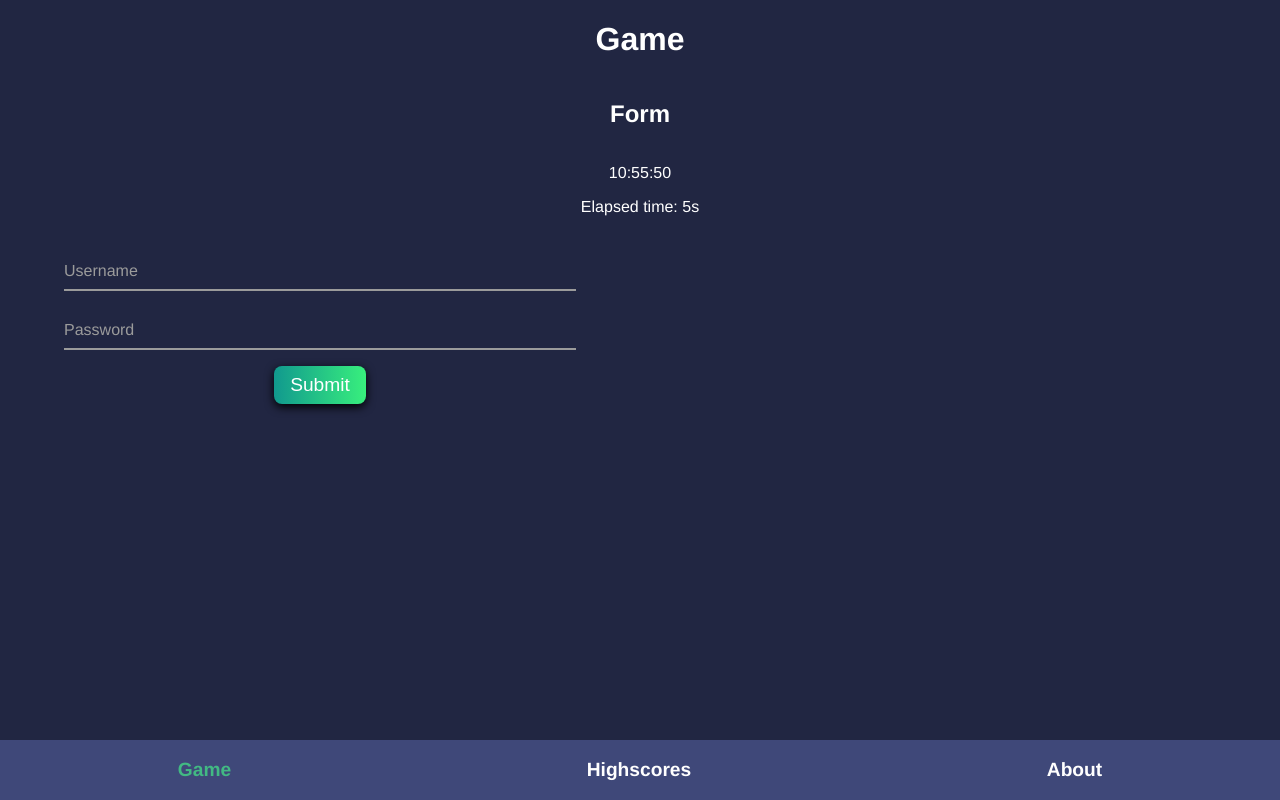
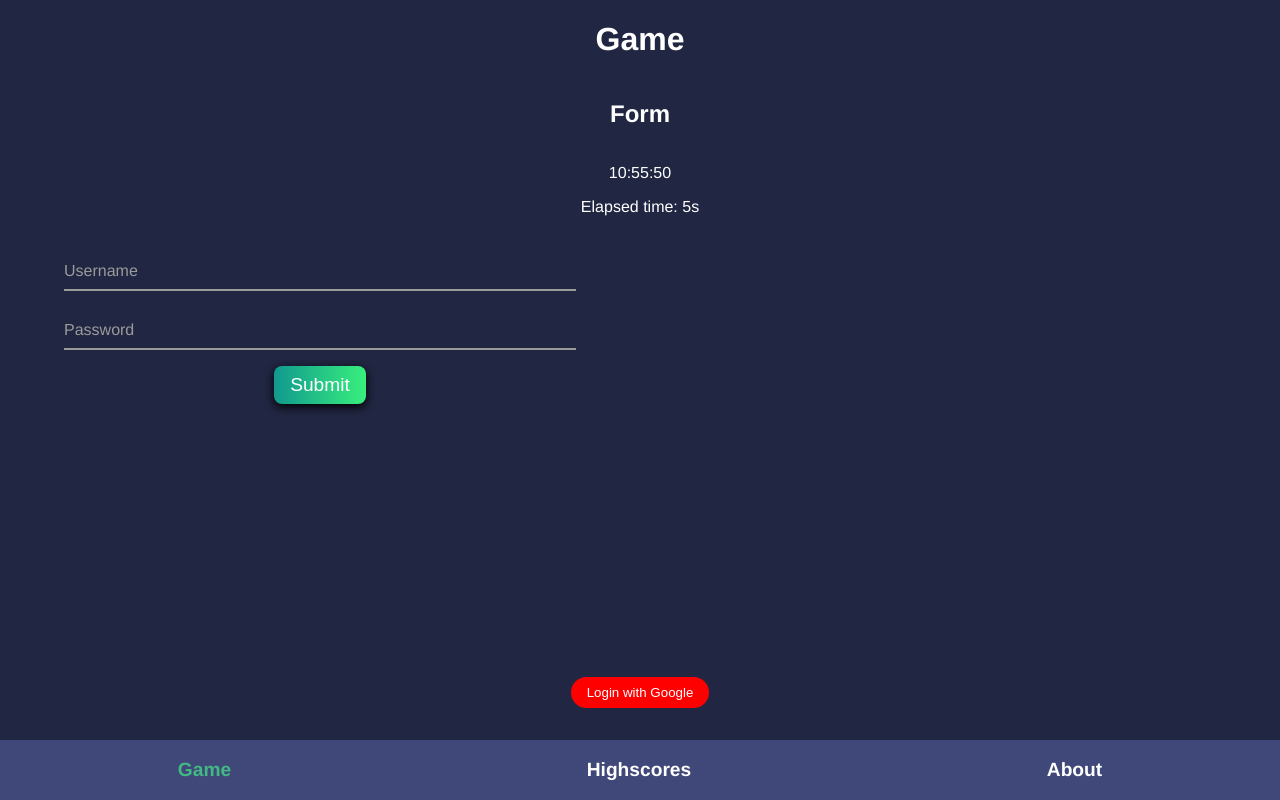
Before and after one commit to Rutabadev/Form, a Vue app: page / in a window 1280 px wide. Built offline with nearby package versions, Linux system fonts and the light colour scheme.

Commit message:
login with google setup

```diff
--- a/src/App.vue
+++ b/src/App.vue
@@ -1,6 +1,11 @@
 <template>
   <div id="app">
     <router-view />
+    <div>
+      <button class="google-login">
+        Login with Google
+      </button>
+    </div>
     <nav>
       <router-link to="/">Game</router-link>
       <router-link to="/highscores">Highscores</router-link>
@@ -22,10 +27,29 @@ body {
   -moz-osx-font-smoothing: grayscale;
   text-align: center;
   display: grid;
-  grid-template: 1fr auto / 1fr;
+  grid-template: 1fr auto auto / 1fr;
   min-height: 100vh;
   color: white;
   background-color: $background-dark;
+}
+
+.google-login {
+  padding: .5rem 1rem;
+  margin: 2rem;
+  border: none;
+  border-radius: 1rem;
+  outline: none;
+  color: white;
+  background-color: red;
+
+  &:hover {
+    filter: brightness(.7);
+    box-shadow: 0 3px 10px black;
+  }
+
+  &:active {
+    box-shadow: 0 1px 3px black;
+  }
 }
 
 nav {
--- a/src/main.ts
+++ b/src/main.ts
@@ -3,20 +3,6 @@ import App from './App.vue'
 import './registerServiceWorker'
 import router from './router'
 import store from './store'
-import * as firebase from 'firebase'
-
-const firebaseConfig = {
-  apiKey: 'AIzaSyDcEqFaxz969Ve5inMbfRI7qodcZPD6hVo',
-  authDomain: 'form-79a24.firebaseapp.com',
-  databaseURL: 'https://form-79a24.firebaseio.com',
-  projectId: 'form-79a24',
-  storageBucket: 'form-79a24.appspot.com',
-  messagingSenderId: '201666686554',
-  appId: '1:201666686554:web:2f1a246b66c4e9104ab263',
-  measurementId: 'G-PHD843ZHNF'
-}
-
-firebase.initializeApp(firebaseConfig)
 
 Vue.config.productionTip = false
 
```
